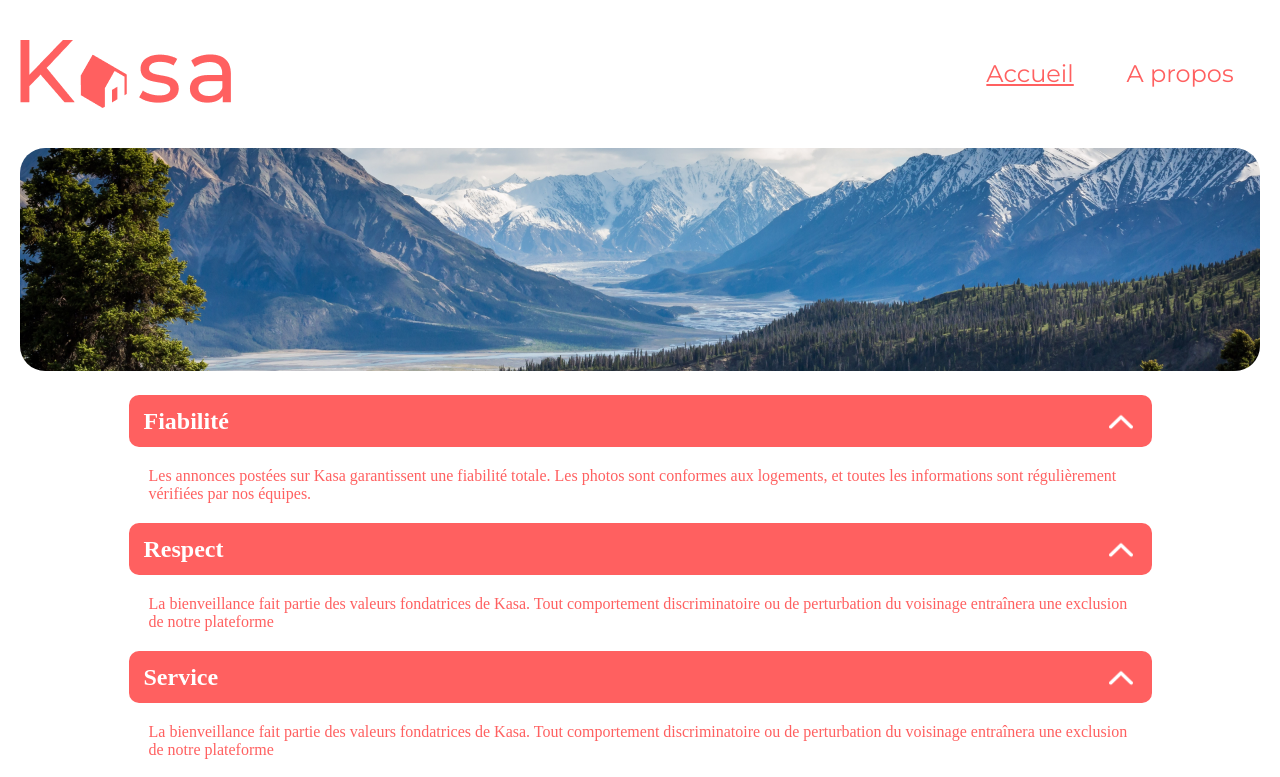
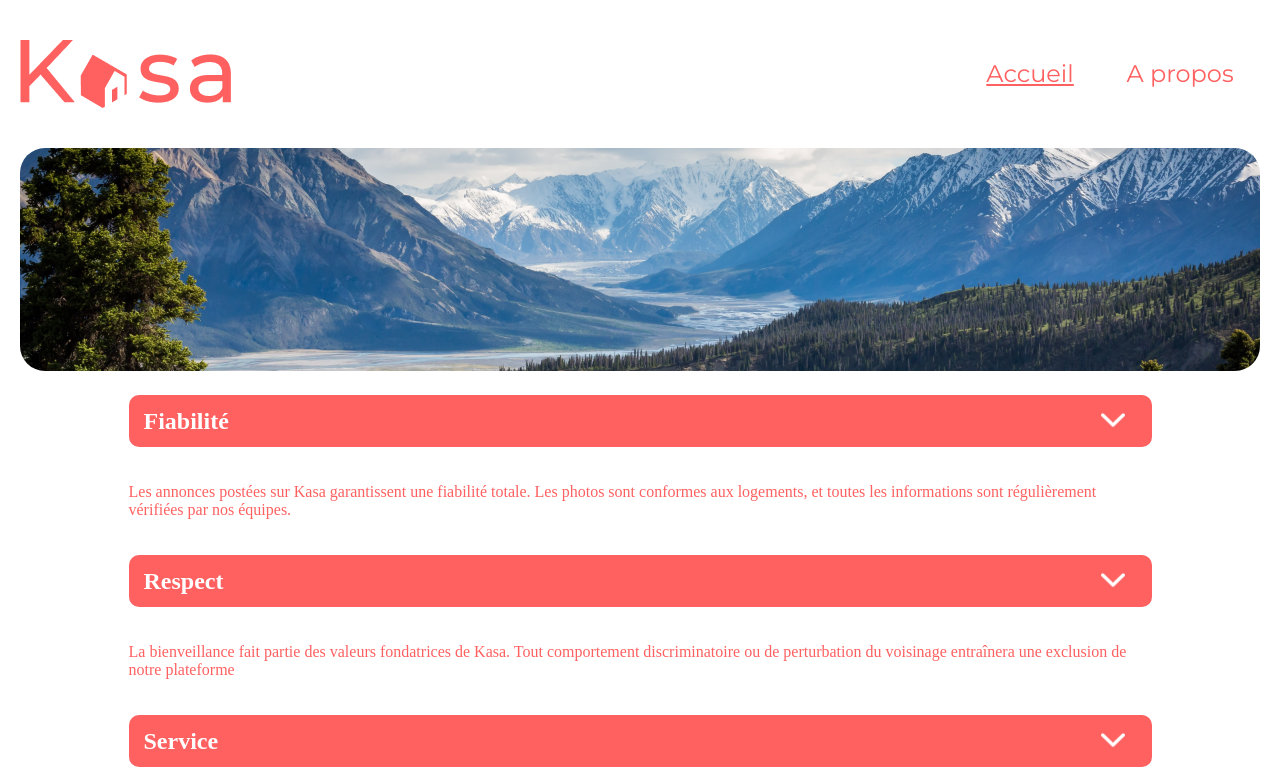
Before and after one commit to ElieKillian/Projet-8, a React (Create React App) app: page /a-propos in a window 1280 px wide. Shown: the top 777 px of the page. Built offline with nearby package versions, Linux system fonts and the light colour scheme.

Commit message:
ajout page 404

```diff
--- a/package.json
+++ b/package.json
@@ -3,6 +3,7 @@
   "version": "0.1.0",
   "private": true,
   "dependencies": {
+    "@szhsin/react-accordion": "^1.2.3",
     "@testing-library/jest-dom": "^5.16.5",
     "@testing-library/react": "^13.4.0",
     "@testing-library/user-event": "^13.5.0",
--- a/src/components/bar/index.jsx
+++ b/src/components/bar/index.jsx
@@ -1,32 +1,36 @@
-import React from 'react';
+import React, { useState } from 'react';
 import arrow from './arrow_back_ios-24px 2.png';
-// import { useEffect} from 'react';
+import '../../styles/largebar.scss';
 
-function Bar(props) {
+function Collapse(props) {
+  const [isCollapsed, setIsCollapsed] = useState(false);
 
-  // function ClickOnArrow(){
-  //   const clickArrow = document.querySelector('.bar__titlebar__arrow');
+  const handleToggleCollapse = () => {
+    setIsCollapsed(!isCollapsed);
+  }
 
-  //   clickArrow.addEventListener('click', () => {
-
-  //   })
-
-  // }
-
-  // useEffect(() => {
-  //   ClickOnArrow();
-  // }, []);
+  const collapseStyle = {
+    display: isCollapsed ? 'none' : 'block'
+  };
 
   return (
-    <div className='bar'>
-        <div className='bar__titlebar'>
-            <h2> {props.title} </h2>
-            <img src={arrow} alt='flèche' className='bar__titlebar__arrow'/>
-        </div>
-
-        <p className='bar__textbar'> {props.content} </p>
+    <div className="bar">
+      <div className="bar__titlebar">
+        <h2>{props.title}</h2>
+        <button
+          className="bar__titlebar__button"
+          onClick={handleToggleCollapse}
+        >
+          {isCollapsed ?
+            <img src={arrow} alt='flèche' className='bar__titlebar__button__toparrow'/> : <img src={arrow} alt='flèche' className='bar__titlebar__button__bottomarrow'
+          />}
+        </button>
+      </div>
+      <div className="bar__textbar" style={collapseStyle}>
+        <p className='bar__textbar__text'>{props.content}</p>
+      </div>
     </div>
-  )
+  );
 }
 
-export default Bar
+export default Collapse;
--- a/src/pages/Error/index.jsx
+++ b/src/pages/Error/index.jsx
@@ -1,9 +1,12 @@
 import '../../styles/index.scss';
+import { Link } from 'react-router-dom';
 
 function Error() {
   return (
-    <div>
-      <h1> 404</h1>
+    <div className='error'>
+      <p className='error__404'>404</p>
+      <p className='error__text'>Oups ! La page que vous avez demandée n'existe pas.</p>
+      <Link to="/" className='error__link'>Retour à la page d'accueil</Link>
     </div>
   )
 }
--- a/src/styles/index.scss
+++ b/src/styles/index.scss
@@ -1,6 +1,37 @@
+@import url('https://fonts.googleapis.com/css2?family=Montserrat&display=swap');
+
 body{
         display: flex;
         justify-content: center;
         margin : 0px;
         width: 100%;
 }
+
+.error{
+
+        font-family: Montserrat;
+        color: #FF6060;
+
+        &__404{
+                display: flex;
+                justify-content: center;
+                margin : 0px;
+                font-weight: 700;
+                font-size: 288px;
+                line-height: 410px;
+        }
+        &__text{
+                display: flex;
+                justify-content: center;
+                font-weight: 500;
+                font-size: 36px;
+                line-height: 51px;
+        }
+        &__link{
+                display: flex;
+                justify-content: center;
+                font-weight: 500;
+                font-size: 18px;
+                line-height: 25px;
+        }
+}
--- a/src/styles/largebar.scss
+++ b/src/styles/largebar.scss
@@ -19,18 +19,74 @@
         background-color: #FF6060;
         color : #FFFFFF;
 
-        &__arrow{
+        &__button{
+
+            background-color: #FF6060;
+            visibility: hidden;
+
+            &__toparrow{
+                visibility:visible;
                 display: flex;
                 align-items: center;
                 cursor: pointer;
                 width: 32px;
                 height: 32px;
                 transform: rotate(180deg);
+                animation : rotationenhaut 0.5s backwards;
+
+                @keyframes rotationenhaut{
+                    from{
+                        transform: rotate(0deg);
+                    }
+                    to{
+                        transform: rotate(180deg);
+                    }
+                }
+            }
+            &__bottomarrow{
+                visibility:visible;
+                display: flex;
+                align-items: center;
+                cursor: pointer;
+                width: 32px;
+                height: 32px;
+                animation : rotationenbas 0.5s backwards;
+
+                @keyframes rotationenbas{
+                    from{
+                        transform: rotate(180deg);
+                    }
+                    to{
+                        transform: rotate(0deg);
+                    }
+                }
+            }
         }
     }
 
     &__textbar{
-        margin : auto 20px;
+
+        animation : translation 1s backwards;
+        width: 1023px;
+
+        @keyframes translation{
+            0%{
+                height: 0%;
+            }
+            33%{
+                height: 30%;
+            }
+            66%{
+                height: 60%;
+            }
+            100%{
+                height: 100%;
+            }
+        };
+
+        &__text{
+            align-items: center;
             color: #FF6060;
         }
     }
+}
```
Also changed, not shown: 1 other file (tests, documents, lock files or other folders). Lines whose indentation alone changed are shown as unchanged.
